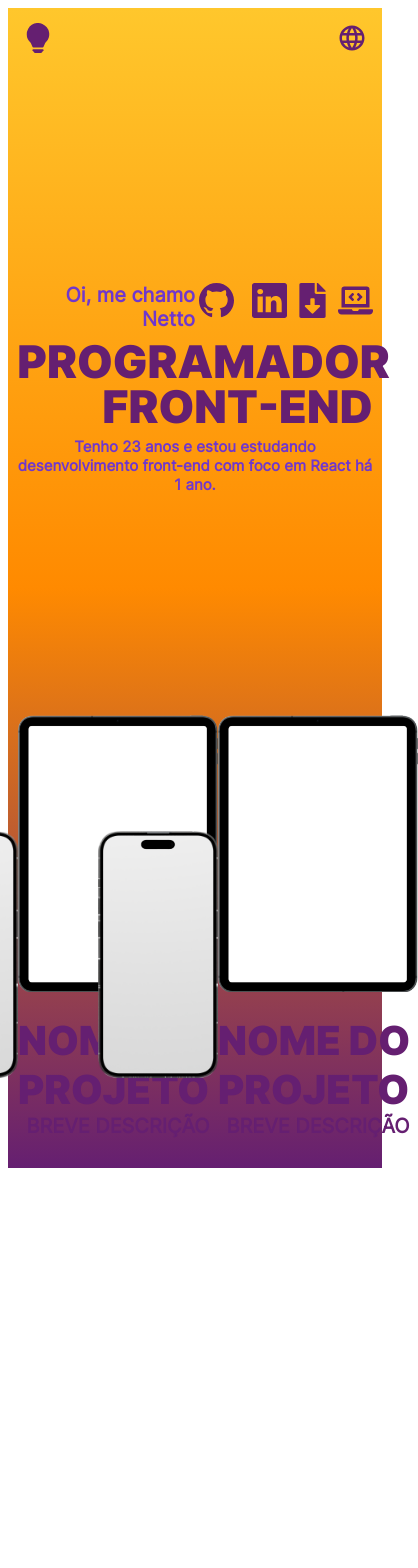
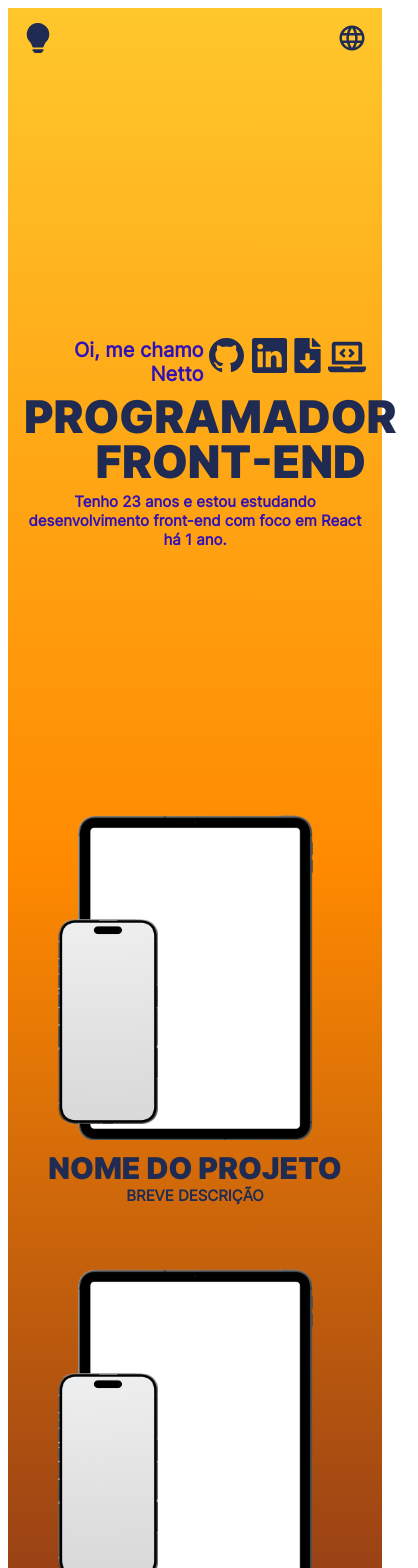
Before and after one commit to netto0/portfolio, a React (Vite) app: page / in a window 390 px wide. Shown: the top 1568 px of the page, 418 px wide, since content can reach past the window. Before the commit the page ends 1168 px from the top, so only its background shows below. Built offline with nearby package versions, Linux system fonts and the light colour scheme.

Commit message:
deploy commit 2

```diff
--- a/src/App.jsx
+++ b/src/App.jsx
@@ -1,27 +1,28 @@
-import styles from './App.module.css'
-import React, { useRef } from 'react';
-import Presentation from './components/Presentation'
-import Header from './components/Header'
-import { GlobalStyleContext } from './providers/globalStyle';
-import Projects from './components/Projects';
-
+import styles from "./App.module.css";
+import React, { useRef } from "react";
+import Presentation from "./components/Presentation";
+import Header from "./components/Header";
+import { GlobalStyleContext } from "./providers/globalStyle";
+import Projects from "./components/Projects";
 
 function App() {
-  const { lightMode} = React.useContext(GlobalStyleContext);
-  const myRef = useRef(null)
+  const { lightMode } = React.useContext(GlobalStyleContext);
+  const myRef = useRef(null);
   const executeScroll = () => {
-    myRef.current.scrollIntoView()
-  }
-
+    myRef.current.scrollIntoView();
+  };
 
   return (
-    <div className={`${styles.background} ${lightMode ? styles.light : styles.dark}`}>
-      <Header/>
-      {/* <Presentation executeScroll={executeScroll}/> */}
-      <Presentation executeScroll={executeScroll}/>
-      <Projects ref={myRef}/>
+    <div
+      className={`${styles.background} ${
+        lightMode ? styles.light : styles.dark
+      }`}
+    >
+        <Header />
+        <Presentation executeScroll={executeScroll} />
+        <Projects ref={myRef} />
     </div>
-  )
+  );
 }
 
-export default App
+export default App;
--- a/src/App.module.css
+++ b/src/App.module.css
@@ -1,7 +1,6 @@
 .background {
     box-sizing: border-box;
     width: 100%;
-    /* height: 2160px; */
     display: flex;
     flex-direction: column;
     align-items: center;
@@ -21,8 +20,9 @@
         box-sizing: border-box;
         width: 100%;
         display: flex;
-        flex-direction: column;
-        align-items: center;
+        /* flex-direction: column; */
+        /* align-items: center; */
+        /* padding: 0em; */
     }
 
     .background.light {
--- a/src/components/Presentation.module.css
+++ b/src/components/Presentation.module.css
@@ -133,30 +133,33 @@ p {
   .container {
     border: var(--dev-border);
     width: 100%;
-    height: 75vh;
+    height: 88vh;
     display: flex;
     justify-content: center;
     align-items: center;
+    gap: 0;
   }
 
   .presentationPT {
     border: var(--dev-border);
     display: grid;
+    padding: 1em;
     grid-template-rows: auto auto auto auto auto;
-    grid-template-columns: 47.5% 47.5%;
+    grid-template-columns: 1fr 1fr;
     grid-template-areas:
-      "myName links"
-      "occupation1 occupation1"
-      "occupation2 occupation2"
-      "summary summary";
+    "myName links"
+    "occupation1 occupation1"
+    "occupation2 occupation2"
+    "summary summary";
     justify-content: center;
   }
 
   .presentationEN {
     border: var(--dev-border);
     display: grid;
-    grid-template-rows: auto auto auto auto auto;
-    grid-template-columns: 47.5% 47.5%;
+    padding: 1em;
+    grid-template-rows: auto auto auto auto;
+    grid-template-columns: 1fr 1fr;
     grid-template-areas:
       "myName links"
       "occupation1 occupation1"
@@ -196,14 +199,23 @@ p {
     flex-direction: column;
     justify-content: end;
     align-items: right;
+    width: 105%;
     height: 100%;
   }
 
   .iconLinks {
     width: fit-content;
     display: flex;
-    gap: 0.5em;
+    gap: 0.2em;
     justify-self: end;
+  }
+
+  .iconLinks > a:first-child {
+    margin-right: -6px;
+  }
+
+  .iconLinks > :last-child {
+    font-size: 38px;
   }
 
   .iconLink {
--- a/src/components/Projects.jsx
+++ b/src/components/Projects.jsx
@@ -10,12 +10,12 @@ const Projects = React.forwardRef((props, ref) => {
       <div className={styles.project}>
         <div className={styles.projectImages}>
           <img
-            src="src\assets\imgs\Iphone14a.png"
+            src="Iphone14a.png"
             alt="Phone"
             className={styles.phoneImage}
           />
           <img
-            src="src\assets\imgs\Ipad.png"
+            src="Ipad.png"
             alt="Tablet"
             className={styles.tabletImage}
           />
@@ -38,12 +38,12 @@ const Projects = React.forwardRef((props, ref) => {
       <div className={styles.project}>
         <div className={styles.projectImages}>
           <img
-            src="src\assets\imgs\Iphone14a.png"
+            src="Iphone14a.png"
             alt="Phone"
             className={styles.phoneImage}
           />
           <img
-            src="src\assets\imgs\Ipad.png"
+            src="Ipad.png"
             alt="Tablet"
             className={styles.tabletImage}
           />
--- a/src/components/Projects.module.css
+++ b/src/components/Projects.module.css
@@ -6,10 +6,12 @@
 }
 
 .project {
+    border: var(--dev-border);
     position: relative;
     display: flex;
     flex-direction: column;
     align-items: center;
+    margin-bottom: 1em;
 }
 
 .project img {
@@ -79,15 +81,44 @@ img[alt="Phone"]:hover {
 }
 
 @media screen and (max-width: 640px) {
-    .phoneImage {
+    img[alt="Phone"] {
+        transform: translate(-20px, -10px);
         position: absolute;
-        width: 120px;
         z-index: 2;
-        bottom: 18%;
+        width: 100px;
     }
 
     .tabletImage {
-        width: 200px;
+        width: 235px;
         z-index: 1;
     }
+
+    .container {
+        width: 100%;
+        display: flex;
+        flex-direction: column;
+        padding: 0;
+        margin: 0;
+    }
+
+    .projectName {
+        font-size: 30px;
+        margin-top: .2em;
+    }
+
+    .project {
+        border: var(--dev-border);
+        width: 100%;
+        position: relative;
+        display: flex;
+        flex-direction: column;
+        align-items: center;
+        margin-bottom: 4em;
+    }
+
+    .projectDescription {
+        font-family: Inter;
+        font-size: 15px;
+        margin: 0;
+    }
 }
--- a/src/index.css
+++ b/src/index.css
@@ -13,7 +13,8 @@ svg:hover {
     180deg,
     #ffc72c 0%,
     #ff8a00 50%,
-    #651f71 100%
+    /* #651f71 100% */
+    #833219 100%
   );
   --background-dark-gradient: linear-gradient(
     180deg,
@@ -22,7 +23,9 @@ svg:hover {
     #10022e 100%
   );
   --light-primary-color: #651f71;
+  --light-primary-color: #1F2B53;
   --light-secondary-color: #7037cd;
+  --light-secondary-color: #3210B8;
   --dark-primary-color: #ad15b0;
   --dark-secondary-color: #6914ac;
   /* --dev-border: 1px solid black; */
```
Also changed, not shown: public/Ipad.png (renamed from src/assets/imgs/Ipad.png), public/Iphone14a.png (renamed from src/assets/imgs/Iphone14a.png).
